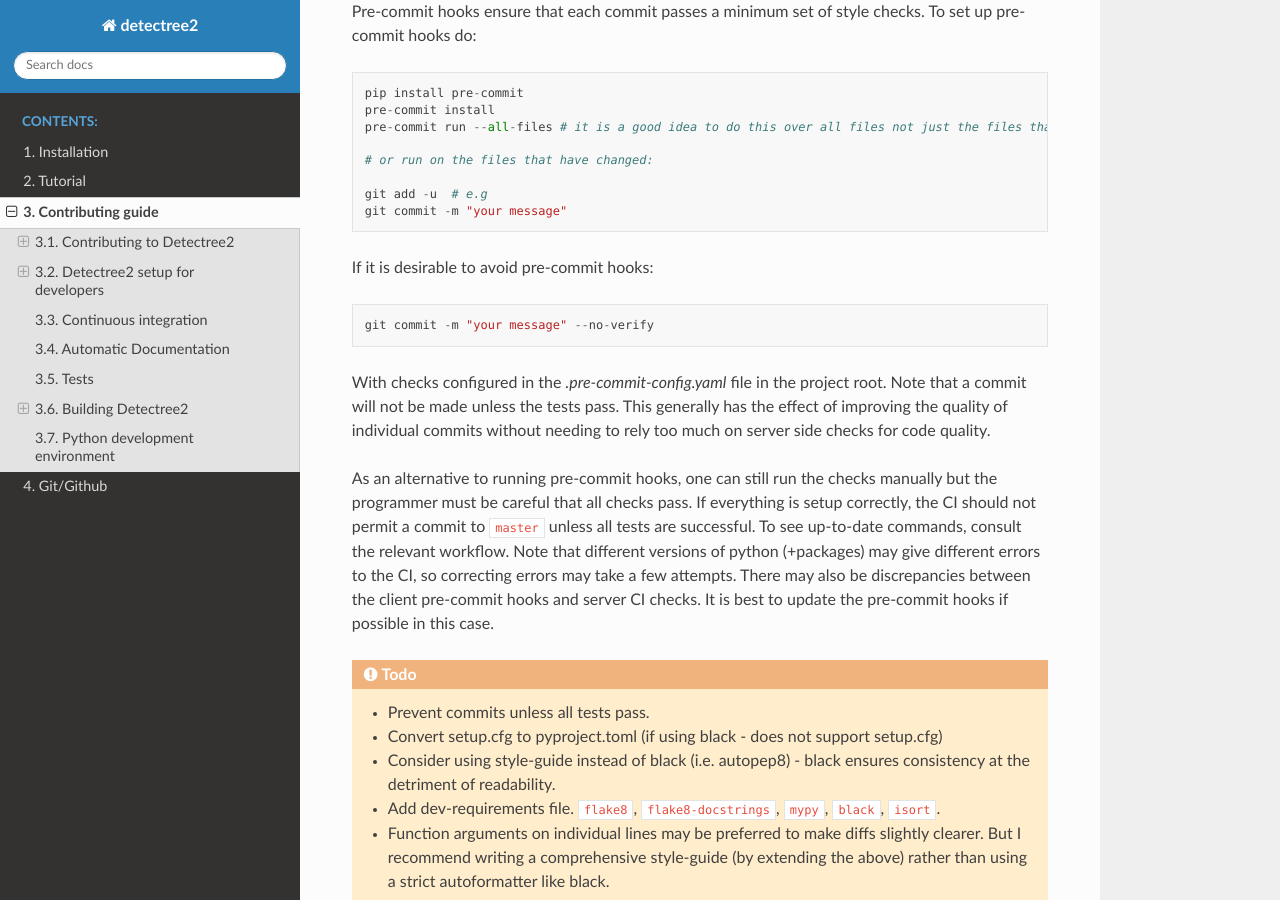
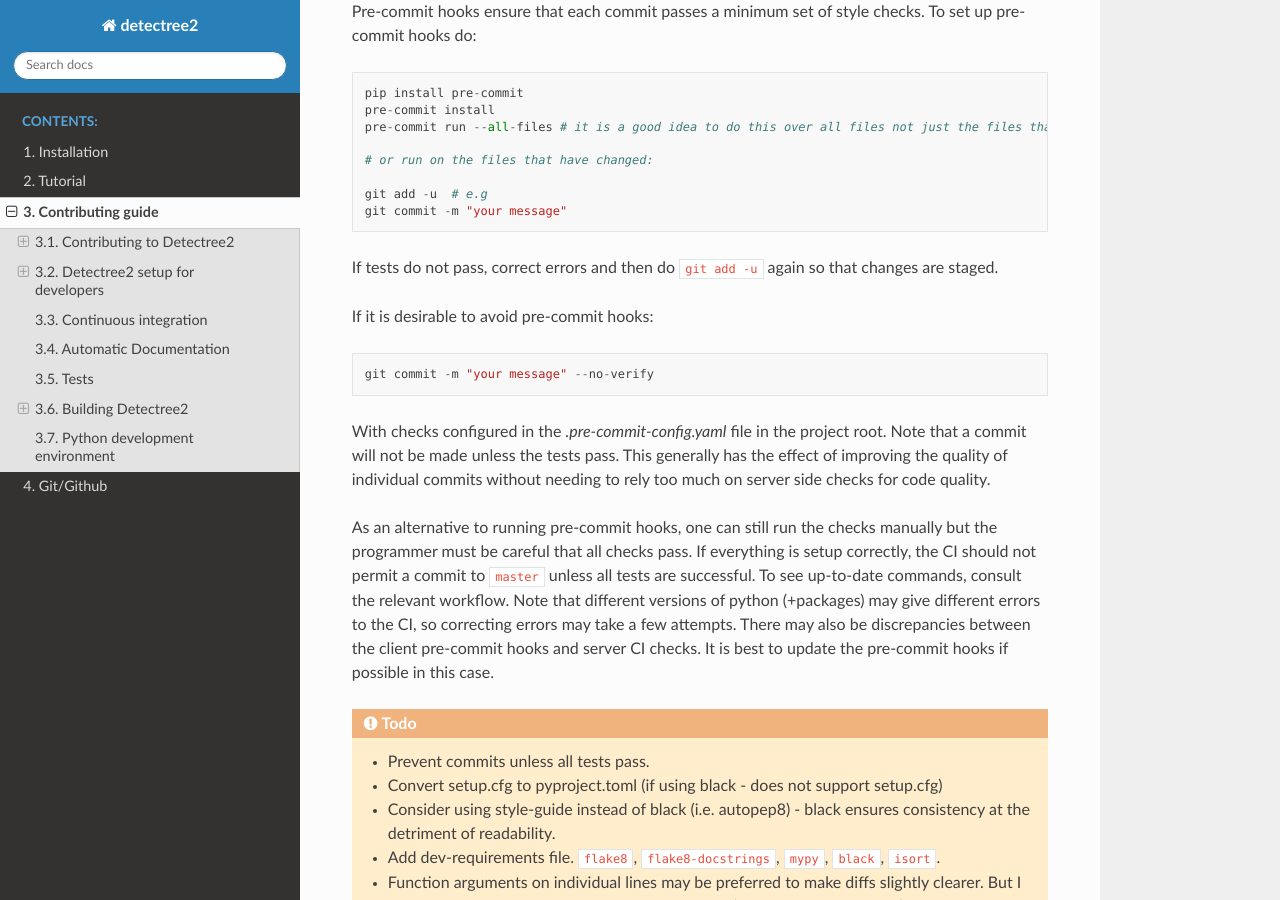
Before and after one commit to PatBall1/detectree2, a Sphinx documentation site: the page built from docs/source/contributing.rst, in a window 1280 px wide and 900 px high, scrolled down 5596 px. Built offline with Sphinx 7.4.7 and the Read the Docs theme 2.0.0, drawn with Linux system fonts in a browser that asks for light colours; pages that are not in the unit, such as notebooks, are missing from menus.

Commit message:
note in contributing

```diff
--- a/docs/source/contributing.rst
+++ b/docs/source/contributing.rst
@@ -193,6 +193,8 @@
 
     git add -u  # e.g
     git commit -m "your message"
+
+If tests do not pass, correct errors and then do ``git add -u`` again so that changes are staged.
 
 If it is desirable to avoid pre-commit hooks::
 
```
